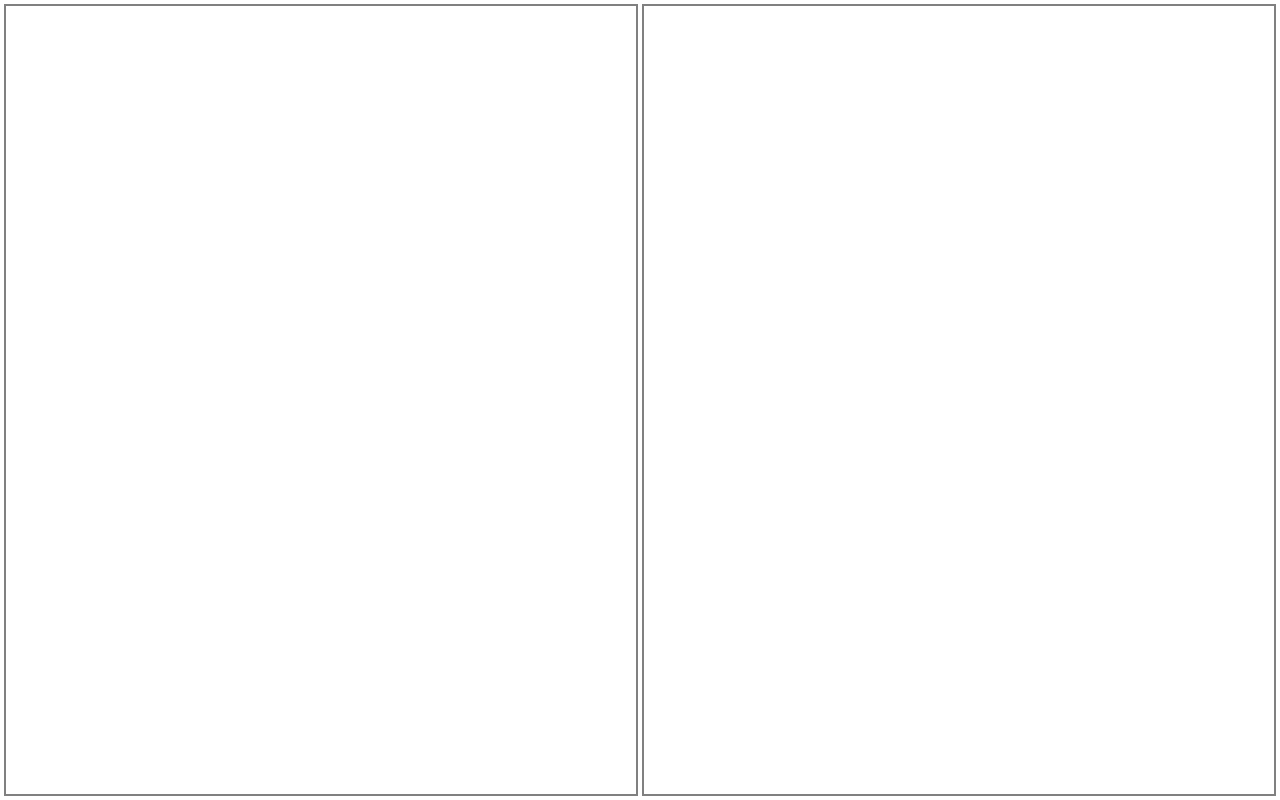
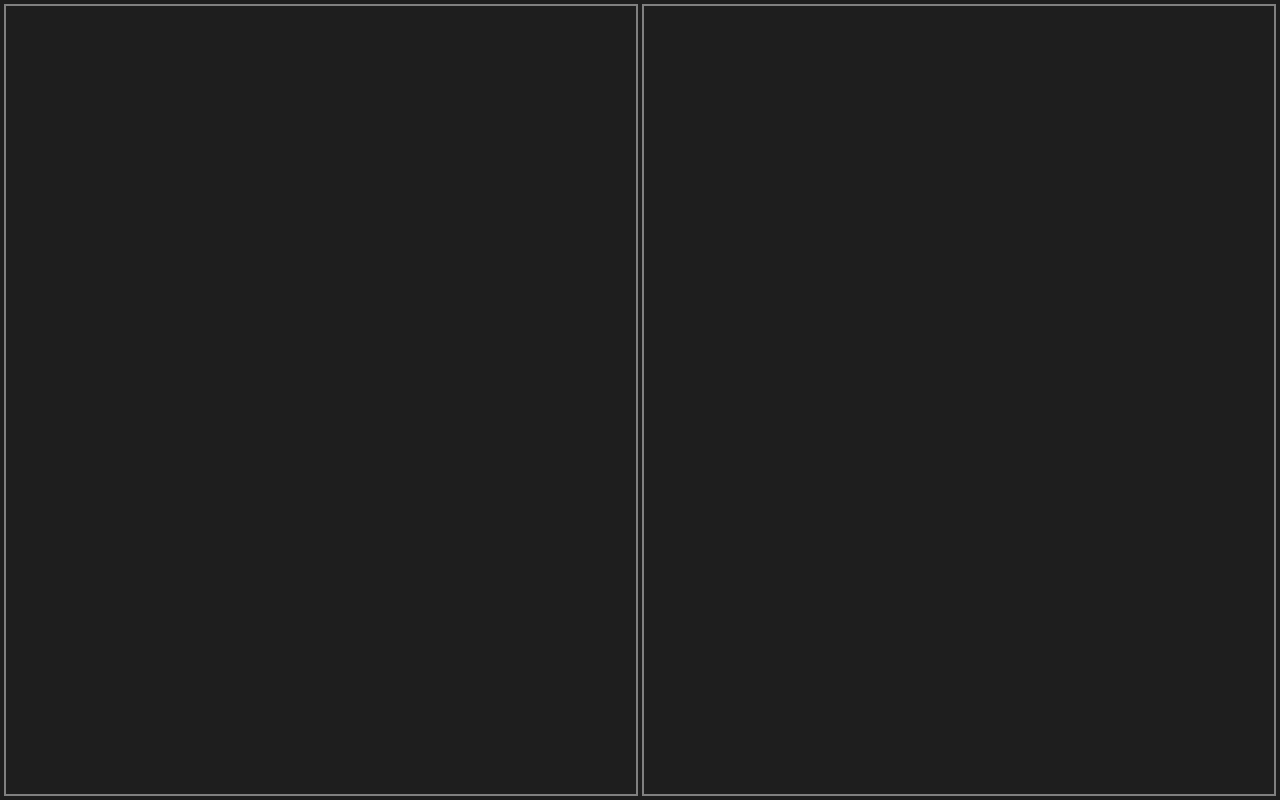
Before and after one commit to FelixMo42/atlas, a plain HTML site: page pub/index.html in a window 1280 px wide. Drawn offline with nearby package versions, Linux system fonts and the light colour scheme.

Commit message:
[feat] better website colors theme

```diff
--- a/pub/index.html
+++ b/pub/index.html
@@ -9,6 +9,7 @@
         * {
             box-sizing: border-box;
             font-family: 'Open Sans', sans-serif;
+            color: #cccccc;
         }
 
         .row {
@@ -37,6 +38,7 @@
             margin: 0px;
             overflow: hidden;
             height: 100vh;
+            background-color: #1e1e1e;
         }
 
         #root {
@@ -49,11 +51,16 @@
             resize: none;
             margin: 2px;
             padding: 5px;
+            background-color: #1e1e1e;
         }
 
         #input:focus {
             border: 2px solid teal;
             outline: none;
+        }
+
+        #wat {
+            overflow: scroll;
         }
     </style>
 
```
